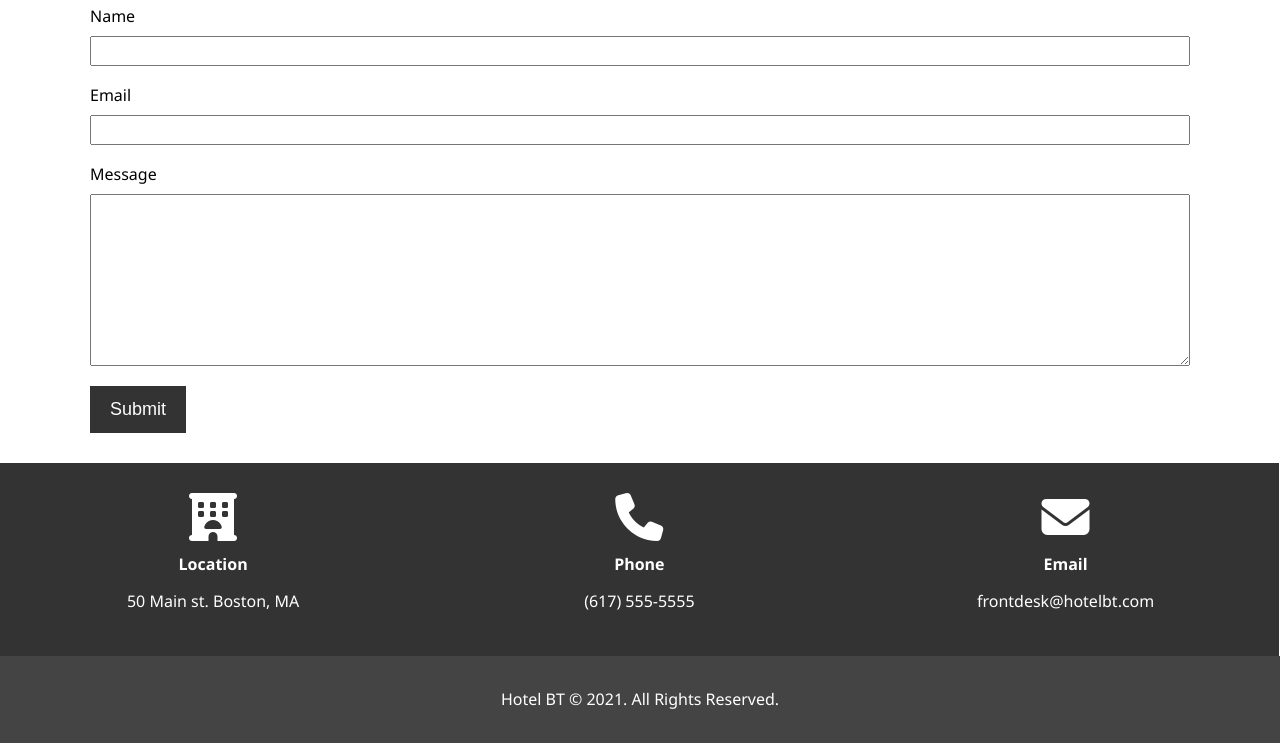
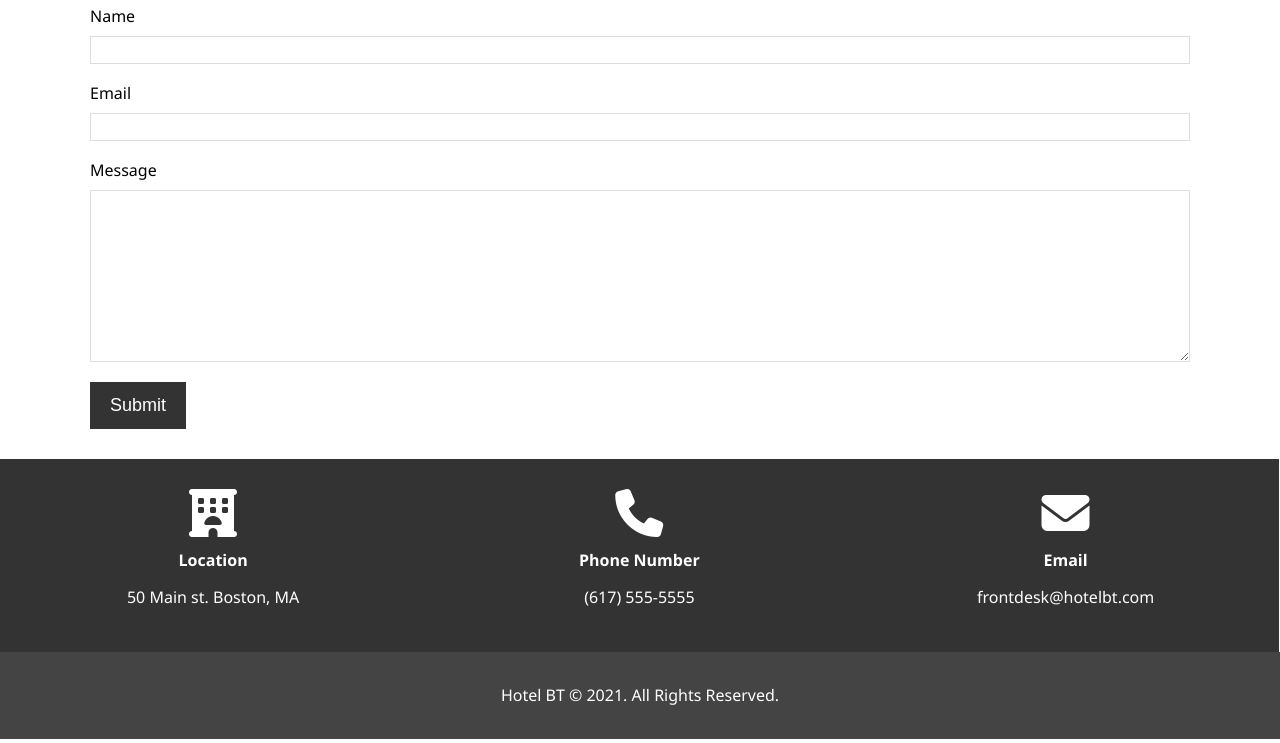
Before and after one commit to ZacharyArgentin/hotel_website, a plain HTML site: page contact.html in a window 1280 px wide. Shown: the part 179-922 px from the top of the page. Drawn offline with Linux system fonts and the light colour scheme.

Commit message:
forgot to add a form tag around the contact form. Added a focus state around the form inputs. Cleaned up the style.css. Added a container to the contact-info boxes at the bottom of the page.

```diff
--- a/contact.html
+++ b/contact.html
@@ -27,6 +27,7 @@
             <div id="contact-form">
                 <h1 class="large-heading"><span class="text-primary">Contact</span> Us</h1>
                 <p>Please fill out the form below to contact us</p>
+                <form action="process.php">
                     <div class="form-group">
                         <label for="name">Name</label>
                         <input type="text">
@@ -40,11 +41,13 @@
                         <textarea name="message" id="message" cols="30" rows="10"></textarea>
                     </div>
                     <button type="submit" class="btn">Submit</button>
+                </form>
             </div>
         </div>
     </section>
 
     <section id="contact-info">
+        <div class="conatainer">
             <div class="box bg-dark">
                 <i class="fas fa-hotel fa-3x"></i>
                 <h4>Location</h4>
@@ -52,13 +55,14 @@
             </div>
             <div class="box bg-dark">
                 <i class="fas fa-phone fa-3x"></i>
-            <h4>Phone</h4>
+                <h4>Phone Number</h4>
                 <p>(617) 555-5555</p>
             </div>
             <div class="box bg-dark">
                 <i class="fas fa-envelope fa-3x"></i>
                 <h4>Email</h4>
                 <p>frontdesk@hotelbt.com</p>
+            </div>
         </div>
     </section>
 
--- a/css/style.css
+++ b/css/style.css
@@ -252,22 +252,21 @@ p {
     font-size: 16px;
 }
 
-input {
+#contact-form input,
+#contact-form textarea {
     display: block;
     width: 100%;
+    border: 1px #ddd solid;
     padding: 5px;
     font-size: 14px;
     margin-top: 10px;
     margin-bottom: 20px;
 }
 
-textarea {
-    display: block;
-    width: 100%;
-    padding: 5px;
-    font-size: 14px;
-    margin-top: 10px;
-    margin-bottom: 20px;
+#contact-form input:focus,
+#contact-form textarea:focus {
+    outline: none;
+    border-color: #f7c08a;
 }
 
 #contact-info {
```
Lines whose indentation alone changed are shown as unchanged.
